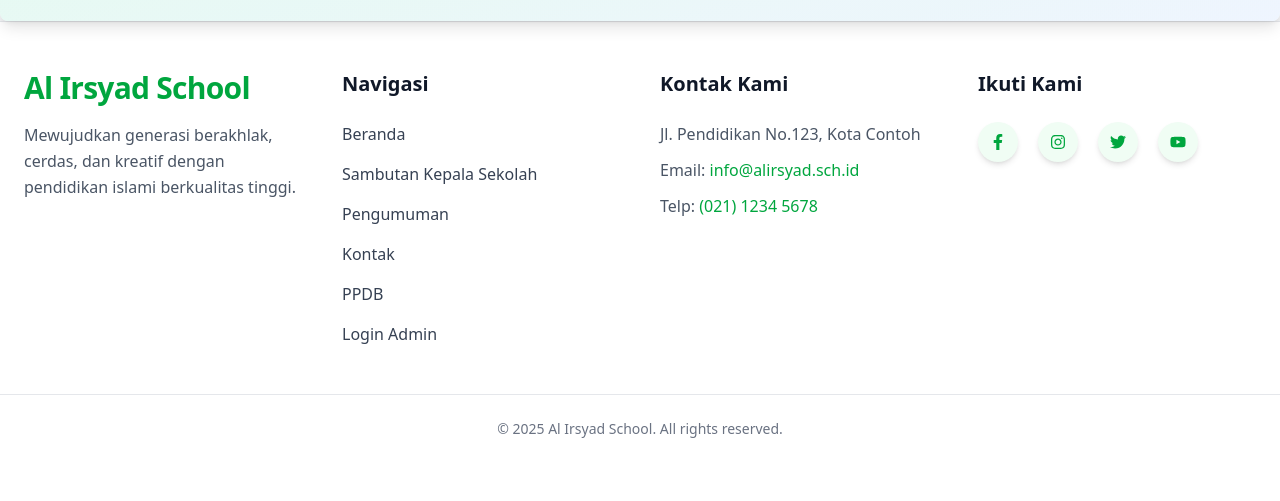
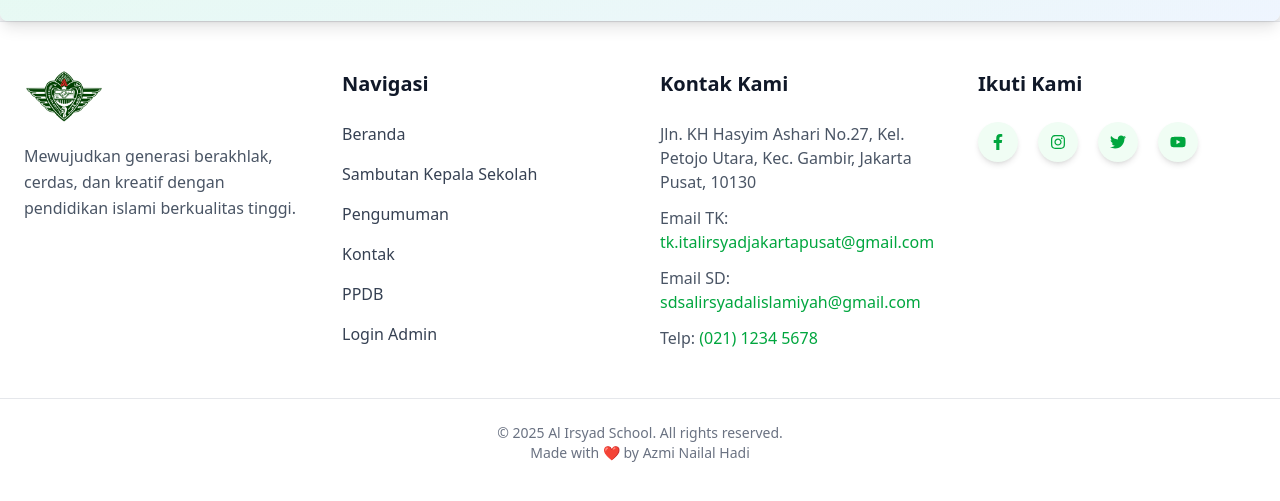
Before and after one commit to moccagod/tk-sd-alirsyad, a React (Vite) app: page /ppdb in a window 1280 px wide. Shown: the part 4130-4631 px from the top of the page. Built offline with nearby package versions, Linux system fonts and the light colour scheme; no server answers; the database is empty.

Commit message:
Fix Footer

```diff
--- a/src/components/Footer.jsx
+++ b/src/components/Footer.jsx
@@ -16,9 +16,11 @@ const Footer = () => {
       <div className="container mx-auto px-6 max-w-7xl flex flex-col md:flex-row justify-between gap-10">
         {/* Logo & Deskripsi */}
         <div className="flex-1 max-w-sm">
-          <h3 className="text-3xl font-extrabold mb-4 text-green-600 tracking-tight cursor-default select-none">
-            Al Irsyad School
-          </h3>
+          <img
+            src="./images/logo-alirsyad.png"
+            alt="Logo Al-Irsyad"
+            className="w-20 mb-5"
+          />
           <p className="text-gray-600 leading-relaxed">
             Mewujudkan generasi berakhlak, cerdas, dan kreatif dengan pendidikan
             islami berkualitas tinggi.
@@ -48,14 +50,26 @@ const Footer = () => {
             Kontak Kami
           </h4>
           <address className="not-italic text-gray-600 space-y-3">
-            <p>Jl. Pendidikan No.123, Kota Contoh</p>
             <p>
-              Email:{" "}
+              Jln. KH Hasyim Ashari No.27, Kel. Petojo Utara, Kec. Gambir,
+              Jakarta Pusat, 10130
+            </p>
+            <p>
+              Email TK:{" "}
               <a
-                href="mailto:info@alirsyad.sch.id"
+                href="mailto:tk.italirsyadjakartapusat@gmail.com"
                 className="text-green-600 hover:underline"
               >
-                info@alirsyad.sch.id
+                tk.italirsyadjakartapusat@gmail.com
+              </a>
+            </p>
+            <p>
+              Email SD:{" "}
+              <a
+                href="mailto:sdsalirsyadalislamiyah@gmail.com"
+                className="text-green-600 hover:underline"
+              >
+                sdsalirsyadalislamiyah@gmail.com
               </a>
             </p>
             <p>
@@ -114,7 +128,11 @@ const Footer = () => {
       </div>
 
       <div className="mt-12 border-t border-gray-200 pt-6 text-center text-gray-500 text-sm select-none">
-        &copy; {new Date().getFullYear()} Al Irsyad School. All rights reserved.
+        <p>
+          &copy; {new Date().getFullYear()} Al Irsyad School. All rights
+          reserved.
+        </p>
+        <p>Made with ❤️ by <a href="https://moccagod.github.io/azminailalhadi/" className="hover:underline">Azmi Nailal Hadi</a></p>
       </div>
     </footer>
   );
```
